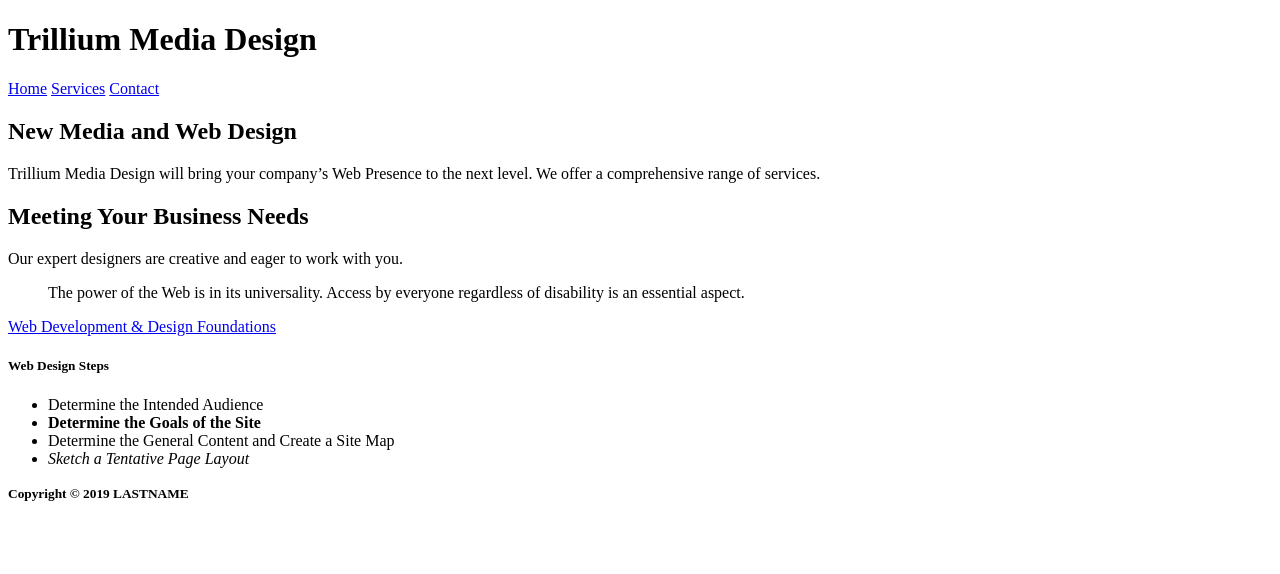
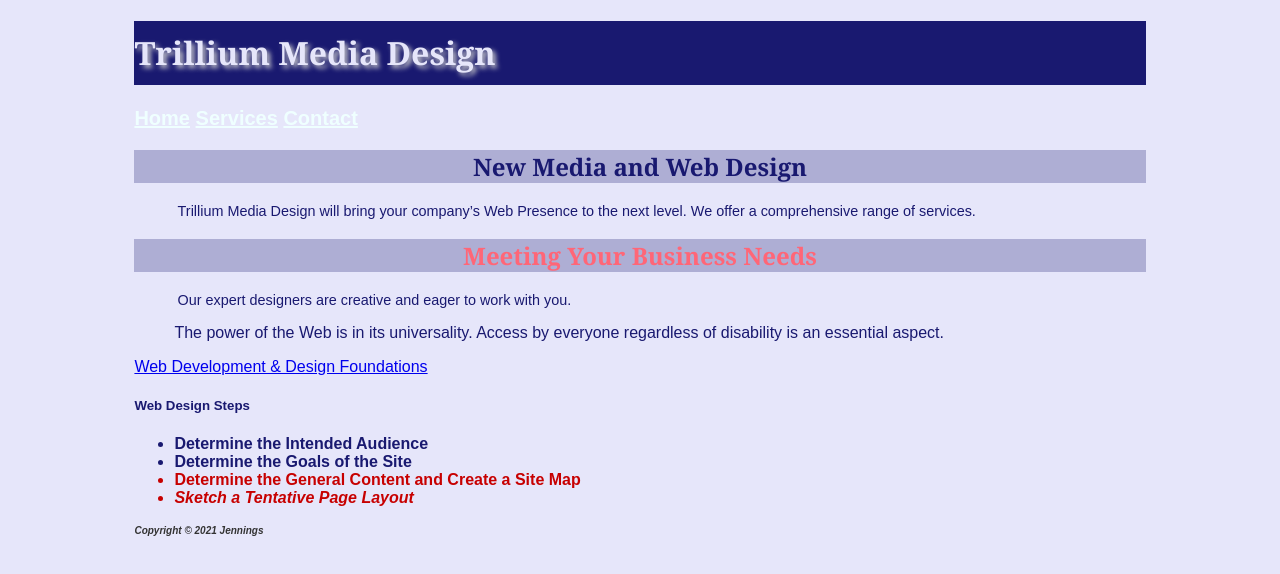
Before and after one commit to 44144-fa21/ch3inclassnotes-paige-jennings, a plain HTML site: page index.html in a window 1280 px wide. Drawn offline with Linux system fonts and the light colour scheme.

Commit message:
Ch. 3 InClass Notes 09/07/21

```diff
--- a/index.html
+++ b/index.html
@@ -1,10 +1,12 @@
 <!DOCTYPE html>
 <html lang="en">
 	<head>
-		<title>LASTNAME Chapter 3 InClass Notes</title>
+		<title>Jennings Chapter 3 InClass Notes</title>
 		<meta charset="utf-8">
+<link href="style.css"rel="stylesheet">
 	</head>
     <body>
+			<div id="wrapper">
         <!-- Structural Elements - header, nav, main, footer -->
         <header>
             <h1>Trillium Media Design</h1>
@@ -19,7 +21,7 @@
             <h2>New Media and Web Design</h2>
             <p>Trillium Media Design will bring your company&rsquo;s Web Presence to the next level. We offer a comprehensive range of services.</p>
 
-            <h2>Meeting Your Business Needs</h2>
+            <h2 id="red">Meeting Your Business Needs</h2>
             <p>Our expert designers are creative and eager to work with you.</p>
 
             <!--Indents a block of text for special emphasis -->
@@ -32,14 +34,14 @@
             <ul>
                 <li>Determine the Intended Audience</li>
                 <li><strong>Determine the Goals of the Site</strong></li>
-                <li>Determine the General Content and Create a Site Map</li>
-                <li><em>Sketch a Tentative Page Layout</em></li>
+                <li class="feature">Determine the General Content and Create a Site Map</li>
+                <li class="feature"><em>Sketch a Tentative Page Layout</em></li>
             </ul>
 
         </main>
         <footer>
-            <small><strong>Copyright &copy; 2019 LASTNAME</strong></small>
+            <small><strong>Copyright &copy; 2021 Jennings</strong></small>
         </footer>
-
+</div>
     </body>
 </html>
--- /dev/null
+++ b/style.css
@@ -0,0 +1,37 @@
+
+      body {background-color: #e6e6fa;
+            color:#191970;
+            font-family: Arial, Verdana, sans-serif;
+            }
+      h1 {background-color: #191970;
+          color: #e6e6fa;
+          font-family: Georgia, "Times New Roman",serif;
+          line-height: 200%;
+          text-shadow: 3px 3px 5px #cccccc;
+          }
+      h2 {background-color: #aeaed4;
+          color: #191970;
+          font-family: Georgia, "Times New Roman", serif;
+          text-align: center;
+          }
+      p {font-size: .90em;
+        text-indent: 3em
+        }
+      ul {font-weight: bold;
+         }
+      nav {font-weight: bold;
+          font-size: 1.25em
+          }
+      footer{color: #333333;
+            font-size: .75em;
+            font-style: italic;
+             }
+      #red{color: #ff6677;
+          }
+      #wrapper{margin-left: auto;
+              margin-right: auto;
+              width: 80%;
+              }
+      .feature{color: #c70000;
+              }
+      nav a{color:#efffff;}
```
Also changed, not shown: contact.html (+3 -2 lines), services.html (+3 -2 lines).
